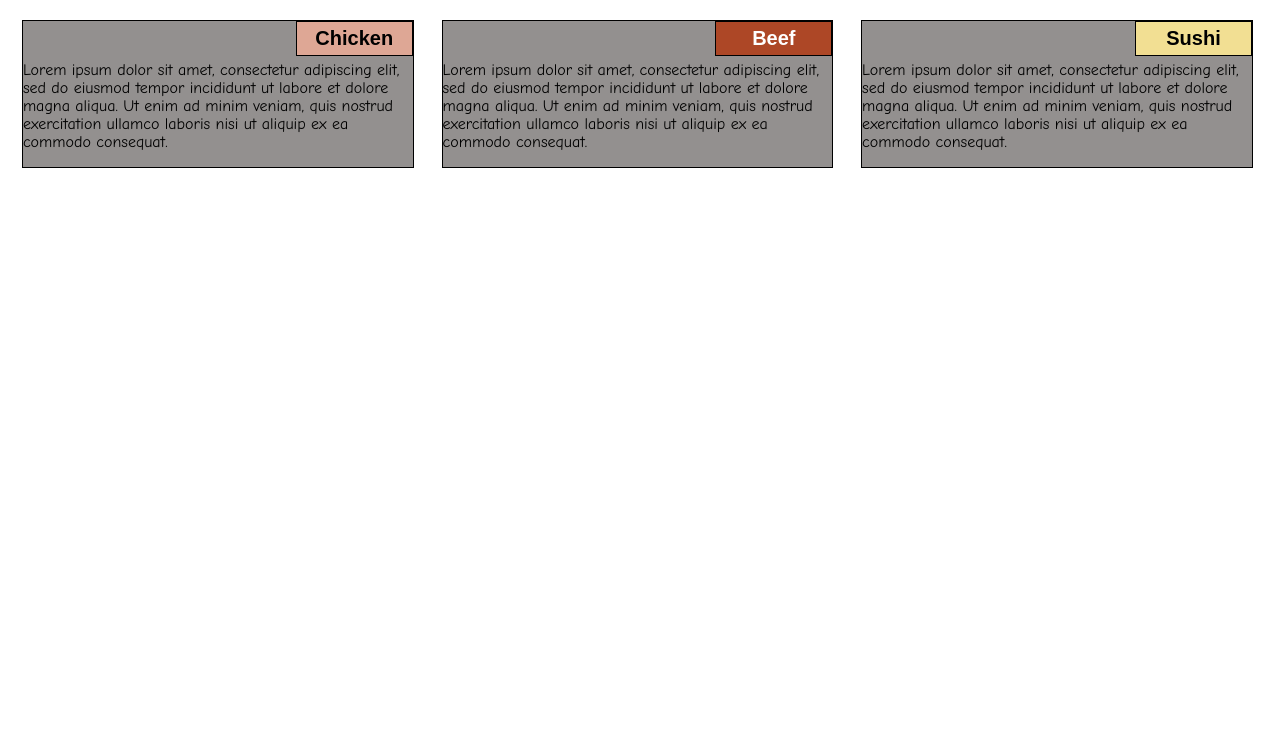
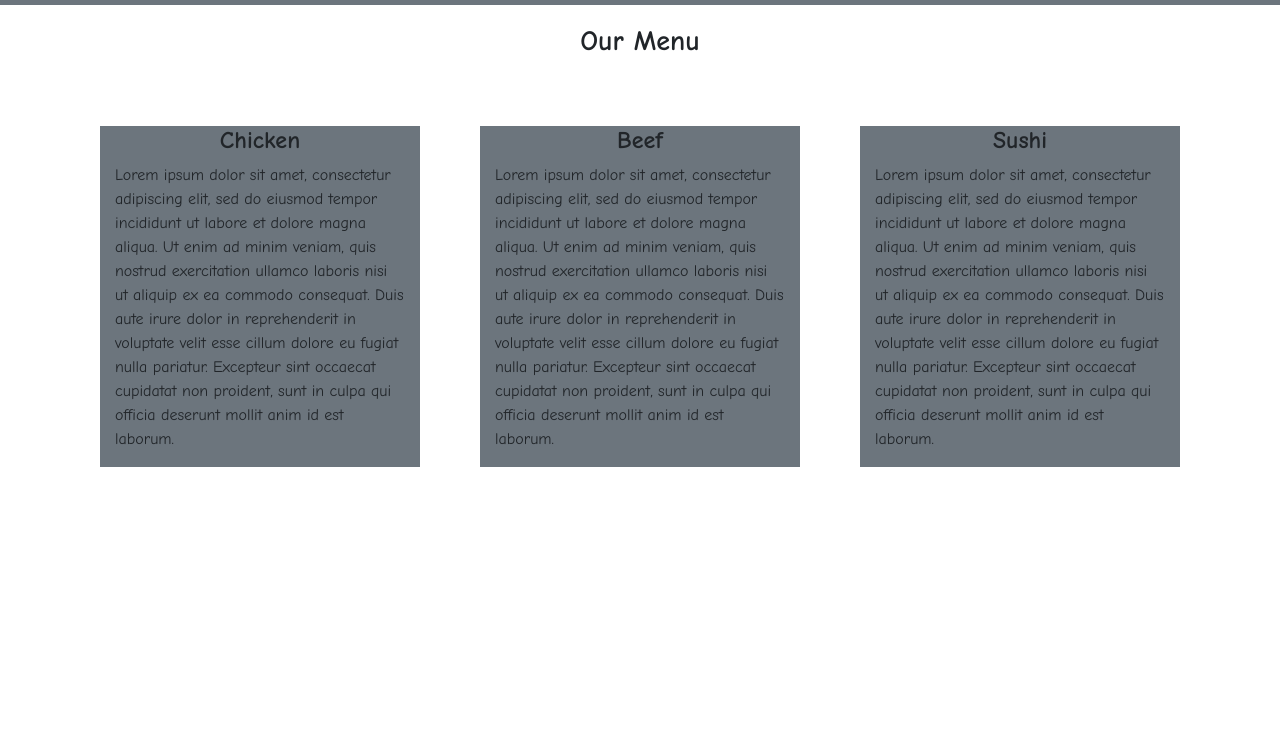
Before and after one commit to remtoney6/Module-2-Coding-Assignment, a plain HTML site: page index.html in a window 1280 px wide. Shown: the part 63-800 px from the top of the page. Drawn offline with Linux system fonts and the light colour scheme.

Commit message:
Update index.html

```diff
--- a/index.html
+++ b/index.html
@@ -2,26 +2,51 @@
 <html lang="en">
   <head>
     <meta charset="utf-8">
+    <meta http-equiv="X-UA-Compatible" content="IE=edge">
     <meta name="viewport" content="width=device-width, initial-scale=1">
-	<link rel="stylesheet" href="stylesheets/stylesheet.css">
-	<title>Module 2 Assignment</title>
+    <title>Module 3 - solution</title>
+    <link rel="stylesheet" href="css/bootstrap.min.css">
+    <link rel="stylesheet" href="css/stylessamp.css">
   </head>
   <body>
-	<h1>Our Menu</h1>
-	<div id="p1">
-		<div id="chicken">Chicken</div>
-		<p >Lorem ipsum dolor sit amet, consectetur adipiscing elit, sed do eiusmod tempor incididunt ut labore et dolore magna aliqua. Ut enim ad minim veniam, quis nostrud exercitation ullamco laboris nisi ut aliquip ex ea commodo consequat.
-		</p>
+  	<div class="navbar navbar-dark navbar-expand-xs bg-secondary sticky-top">
+  		<div class="container-fluid">
+  			<a class="navbar-brand mr-auto" href="#"><h3><strong>Food, LLC</strong></h3></a>
+  			<button class="navbar-toggler collapsed d-block d-sm-none ml-auto" type="button" data-toggle="collapse" data-target="#Navbar">
+  				<span class="navbar-toggler-icon"></span>
+  			</button>
   		</div>
-	<div id="p2">
-		<div id="beef">Beef</div>
-		<p >Lorem ipsum dolor sit amet, consectetur adipiscing elit, sed do eiusmod tempor incididunt ut labore et dolore magna aliqua. Ut enim ad minim veniam, quis nostrud exercitation ullamco laboris nisi ut aliquip ex ea commodo consequat.
-		</p>
   	</div>
-	<div id="p3">
-		<div id="sushi">Sushi</div>
-		<p >Lorem ipsum dolor sit amet, consectetur adipiscing elit, sed do eiusmod tempor incididunt ut labore et dolore magna aliqua. Ut enim ad minim veniam, quis nostrud exercitation ullamco laboris nisi ut aliquip ex ea commodo consequat.
-		</p>
+  	<div class="dropdown col-12 d-block d-sm-none bg-white m-0">
+   	    <div class="dropdown-content">
+      		<div class="row">
+        		<div class="collapse navbar-collapse col-12" id="Navbar">
+                    <div class="line text-center"><a href="#chicken"> Chicken</a></div>
+                    <div class="line text-center"><a href="#beef"> Beef</a></div>
+          			<div class="line text-center"><a href="#sushi"> Sushi</a></div>
         		</div>
+       		</div>
+  		</div>
+  	</div>
+	<div class="text-center menu"><h3><strong>Our Menu</strong></h3></div>
+	<div class="container-fluid">
+		<div class="row row-content justify-content-center ">
+			<div class="column col-8 col-sm-5 col-md-3 bg-secondary ">
+				<div class="text-center" id="chicken"><h4><strong>Chicken</strong></h4></div>
+				<p>Lorem ipsum dolor sit amet, consectetur adipiscing elit, sed do eiusmod tempor incididunt ut labore et dolore magna aliqua. 	Ut enim ad minim veniam, quis nostrud exercitation ullamco laboris nisi ut aliquip ex ea commodo consequat. Duis aute irure dolor in reprehenderit in voluptate velit esse cillum dolore eu fugiat nulla pariatur. Excepteur sint occaecat cupidatat non proident, sunt in culpa qui officia deserunt mollit anim id est laborum.</p>
+			</div>
+			<div class="column col-8 col-sm-5 col-md-3 bg-secondary ">
+				<div class="text-center" id="beef"><h4><strong>Beef</strong></h4></div>
+				<p>Lorem ipsum dolor sit amet, consectetur adipiscing elit, sed do eiusmod tempor incididunt ut labore et dolore magna aliqua. Ut 	enim ad minim veniam, quis nostrud exercitation ullamco laboris nisi ut aliquip ex ea commodo consequat. Duis aute irure dolor in reprehenderit in voluptate velit esse cillum dolore eu fugiat nulla pariatur. Excepteur sint occaecat cupidatat non proident, sunt in culpa qui officia deserunt mollit anim id est laborum.</p>
+			</div>
+			<div class="column col-8 col-sm-11 col-md-3 bg-secondary ">
+				<div class="text-center" id="sushi"><h4><strong>Sushi</strong></h4></div>
+				<p>Lorem ipsum dolor sit amet, consectetur adipiscing elit, sed do eiusmod tempor incididunt ut labore et dolore magna aliqua. Ut 	enim ad minim veniam, quis nostrud exercitation ullamco laboris nisi ut aliquip ex ea commodo consequat. Duis aute irure dolor in reprehenderit in voluptate velit esse cillum dolore eu fugiat nulla pariatur. Excepteur sint occaecat cupidatat non proident, sunt in culpa qui officia deserunt mollit anim id est laborum.</p>
+			</div>
+		</div>
+	</div>
+	<script src="js/jquery-3.5.1.min.js"></script>
+  	<script src="js/bootstrap.bundle.min.js"></script>
+  	<script src="js/bootstrap.min.js"></script>
   </body>
  </html>
```
Lines whose indentation alone changed are shown as unchanged.
